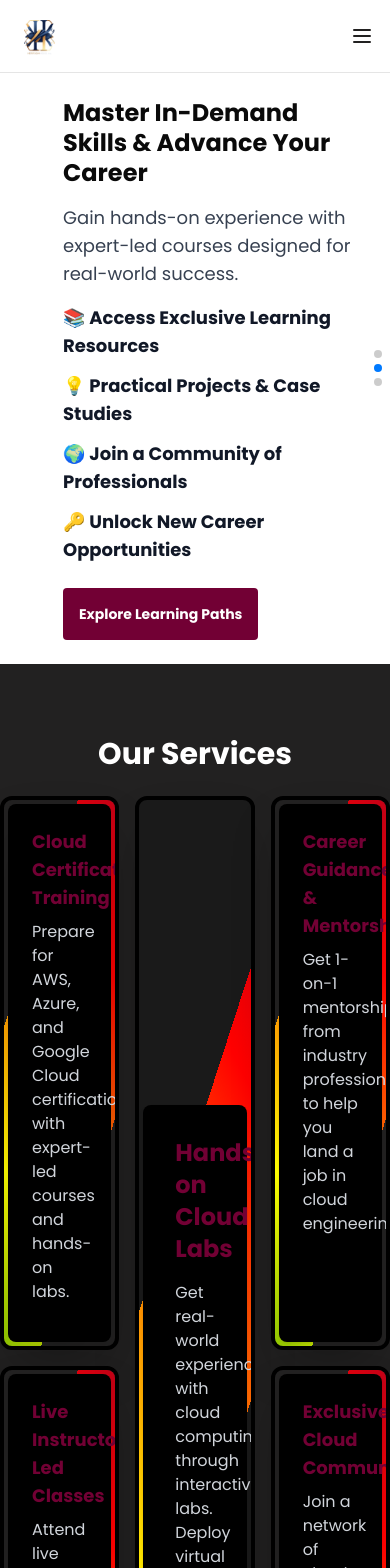
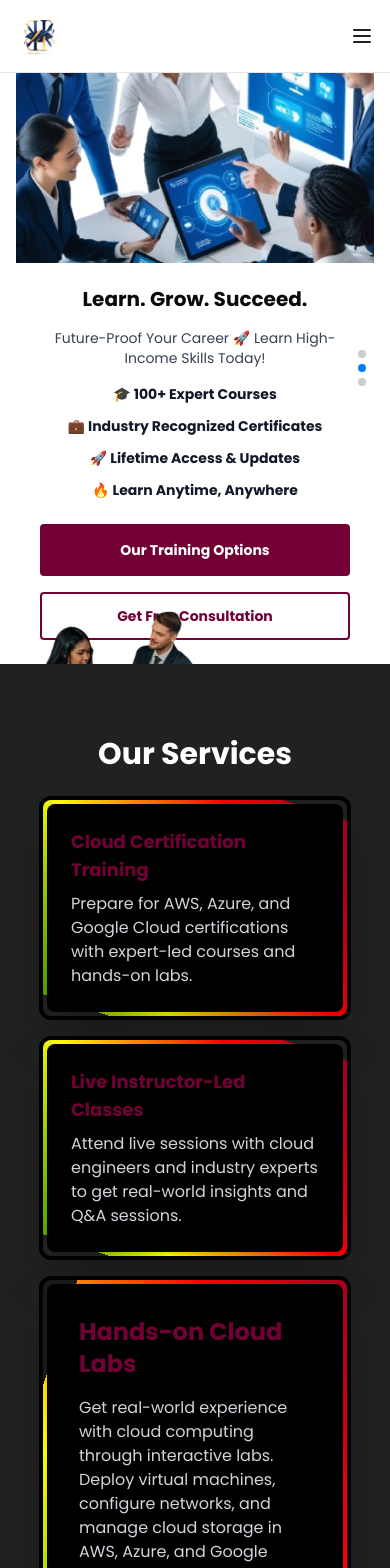
Before and after one commit to Justjoseph0/elearning, a React (Vite) app in the folder frontend/: page / in a window 390 px wide. Shown: the top 1568 px of the page. Built offline with nearby package versions, Linux system fonts and the light colour scheme.

Commit message:
Added Responsiveness

```diff
--- a/frontend/src/components/HomePage/HeroSlider.jsx
+++ b/frontend/src/components/HomePage/HeroSlider.jsx
@@ -8,14 +8,14 @@ import imageSlider from "/images/heroslider1.png";
 import imageSlider2 from "/images/heroslider2.png";
 import imageSlider3 from "/images/heroslider3.png";
 
-
 const HeroSlider = () => {
   const textVariants = {
     hidden: { opacity: 0, y: 20 },
     visible: (i) => ({ opacity: 1, y: 0, transition: { delay: i * 0.3 } }),
   };
+
   return (
-    <div className="relative h-[70vh] w-[90%] ml-auto flex space-y-20 items-center justify-center">
+    <div className="relative h-[70vh] w-full md:w-[90%] ml-auto flex items-center justify-center px-4 md:px-0">
       <Swiper
         direction={"vertical"}
         pagination={{ clickable: true }}
@@ -23,23 +23,22 @@ const HeroSlider = () => {
         modules={[Pagination, Autoplay]}
         className="h-full w-full"
       >
-        {/* Slide 1 */}
-        <SwiperSlide>
+        {[imageSlider, imageSlider2, imageSlider3].map((image, index) => (
+          <SwiperSlide key={index}>
             <motion.header
               initial={{ opacity: 0, y: 50 }}
               animate={{ opacity: 1, y: 0 }}
               transition={{ duration: 1 }}
-            className="relative flex flex-col-reverse md:flex-row justify-between h-full"
+              className="relative flex flex-col-reverse md:flex-row justify-between h-full items-center text-center md:text-left"
             >
-            {/* Left Side - Text */}
               <motion.div
                 initial={{ opacity: 0, x: -50 }}
                 animate={{ opacity: 1, x: 0 }}
                 transition={{ duration: 1, delay: 0.5 }}
-              className="w-full relative z-10 mt-16 bg-white md:bg-transparent p-6 md:p-0"
+                className="w-full md:w-1/2 relative z-10 bg-white md:bg-transparent p-6"
               >
                 <motion.h1
-                className="text-2xl md:text-4xl font-bold leading-tight"
+                  className="text-xl sm:text-2xl md:text-4xl font-bold leading-tight"
                   variants={textVariants}
                   initial="hidden"
                   animate="visible"
@@ -52,146 +51,64 @@ const HeroSlider = () => {
                   initial="hidden"
                   animate="visible"
                   custom={4}
-                className="text-lg md:text-xl mt-4 text-gray-700">
+                  className="text-sm sm:text-lg md:text-xl mt-4 text-gray-700"
+                >
                   Future-Proof Your Career 🚀 Learn High-Income Skills Today!
                 </motion.h3>
-
                 <motion.div
-                className="flex flex-col gap-3 mt-4 text-lg font-semibold text-gray-900"
+                  className="flex flex-col gap-3 mt-4 text-sm sm:text-lg font-semibold text-gray-900"
                   variants={textVariants}
                   initial="hidden"
                   animate="visible"
                   custom={6}
                 >
-                <span className="flex items-center gap-2">🎓 100+ Expert Courses</span>
-                <span className="flex items-center gap-2">💼 Industry Recognized Certificates</span>
-                <span className="flex items-center gap-2">🚀 Lifetime Access & Updates</span>
-                <span className="flex items-center gap-2">🔥 Learn Anytime, Anywhere</span>
+                  <span>🎓 100+ Expert Courses</span>
+                  <span>💼 Industry Recognized Certificates</span>
+                  <span>🚀 Lifetime Access & Updates</span>
+                  <span>🔥 Learn Anytime, Anywhere</span>
                 </motion.div>
-
                 <motion.div
                   variants={textVariants}
                   initial="hidden"
                   animate="visible"
                   custom={8}
-                className="mt-6 flex gap-4">
+                  className="mt-6 flex flex-col sm:flex-row gap-4 justify-center md:justify-start"
+                >
                   <motion.button
                     whileHover={{ scale: 0.9 }}
                     whileTap={{ scale: 0.5 }}
-                  className="bg-darkPurple text-sm font-semibold rounded text-white p-4 transition duration-300 ease-in-out hover:bg-hoverDark hover:shadow-lg"
+                    className="bg-[#720034] text-sm font-semibold rounded text-white p-4 transition duration-300 ease-in-out hover:bg-opacity-90"
                   >
                     Our Training Options
                   </motion.button>
                   <motion.button
                     whileHover={{ scale: 0.9 }}
                     whileTap={{ scale: 0.5 }}
-                  className="border-darkPurple border-2 text-darkPurple text-sm font-semibold rounded px-4 py-3 transition duration-300 ease-in-out hover:bg-hoverDark hover:border-none hover:py-4 hover:text-white hover:shadow-lg"
+                    className="border-[#720034] border-2 text-[#720034] text-sm font-semibold rounded px-4 py-3 transition duration-300 ease-in-out hover:bg-[#720034] hover:text-white"
                   >
                     Get Free Consultation
                   </motion.button>
                 </motion.div>
               </motion.div>
-
-            {/* Right Side - Image with animation */}
               <motion.div
                 initial={{ opacity: 0, scale: 0.9 }}
                 animate={{ opacity: 1, scale: 1 }}
                 transition={{ duration: 1, delay: 0.7 }}
-              className="md:w-[60%] absolute right-0 w-1/2"
+                className="w-full md:w-1/2"
               >
                 <motion.img
                   initial={{ opacity: 0, scale: 0.5 }}
                   animate={{ opacity: 1, scale: 1 }}
                   transition={{ duration: 1.2, ease: "easeOut", delay: 0.3 }}
-                src={imageSlider}
+                  src={image}
                   alt="Best Online Courses"
-                className="w-full h-[550px] object-cover"
+                  className="w-full h-[300px] sm:h-[400px] md:h-[550px] object-cover"
                 />
-              <div className="absolute hidden md:block inset-y-0 left-0 w-[30%] bg-gradient-to-r from-white to-transparent"></div>
               </motion.div>
             </motion.header>
           </SwiperSlide>
-
-        {/* Slide 2 */}
-        <SwiperSlide>
-          <header className="relative flex flex-col-reverse md:flex-row justify-between h-full">
-            {/* Left Side - Text */}
-            <div className="w-full relative z-10 mt-16 bg-white md:bg-transparent p-6 md:p-0">
-              {/* SEO-Optimized Heading */}
-              <h1 className="text-2xl md:text-4xl font-bold leading-tight max-w-2xl">
-                Master In-Demand Skills & Advance Your Career
-              </h1>
-              <h3 className="text-lg md:text-xl max-w-2xl mt-4 text-gray-700">
-                Gain hands-on experience with expert-led courses designed for real-world success.
-              </h3>
-
-              {/* 🔥 Key Highlights in a Column */}
-              <div className="flex flex-col gap-3 mt-4 text-lg font-semibold text-gray-900">
-                <span className="flex items-center gap-2">📚 Access Exclusive Learning Resources</span>
-                <span className="flex items-center gap-2">💡 Practical Projects & Case Studies</span>
-                <span className="flex items-center gap-2">🌍 Join a Community of Professionals</span>
-                <span className="flex items-center gap-2">🔑 Unlock New Career Opportunities</span>
-              </div>
-
-              {/* 📌 Call-to-Action Button */}
-              <div className="mt-6">
-                <button className="bg-darkPurple text-sm font-semibold rounded text-white p-4 transition duration-300 ease-in-out hover:bg-hoverDark hover:shadow-lg">
-                  Explore Learning Paths
-                </button>
-              </div>
-            </div>
-
-            {/* Right Side - Image with white overlay gradient */}
-            <div className="md:w-[60%] absolute right-0 w-1/2">
-              <img
-                src={imageSlider2}
-                alt="Best Online Courses"
-                className="w-full h-[550px] object-cover"
-              />
-              {/* White gradient flowing from text side into image */}
-              <div className="absolute hidden md:block inset-y-0 left-0 w-[30%] bg-gradient-to-r from-white to-transparent"></div>
-            </div>
-          </header>
-        </SwiperSlide>
-
-        {/* Slide 3 */}
-        <SwiperSlide>
-          <header className="relative flex flex-col-reverse md:flex-row justify-between h-full">
-            {/* Left Side - Text */}
-            <div className="w-full relative z-10 mt-16 bg-white md:bg-transparent p-6 md:p-0">
-              {/* SEO-Optimized About Us Heading */}
-              <h1 className="text-2xl md:text-4xl max-w-2xl font-bold leading-tight">
-                Empowering Learners, Transforming Futures
-              </h1>
-              <p className="text-lg md:text-xl mt-4 max-w-2xl text-gray-700">
-                We are dedicated to providing top-notch education, helping individuals and professionals gain real-world skills to thrive in their careers.
-              </p>
-
-              {/* 📌 Call-to-Action Button */}
-              <div className="mt-6">
-                <button className="bg-darkPurple text-sm font-semibold rounded text-white p-4 transition duration-300 ease-in-out hover:bg-hoverDark hover:shadow-lg">
-                  Learn More About Us
-                </button>
-              </div>
-            </div>
-
-
-            {/* Right Side - Image with white overlay gradient */}
-            <div className="md:w-[60%] absolute right-0 w-1/2">
-              <img
-                src={imageSlider3}
-                alt="Best Online Courses"
-                className="w-full h-[550px] object-cover"
-              />
-              {/* White gradient flowing from text side into image */}
-              <div className="absolute hidden md:block inset-y-0 left-0 w-[30%] bg-gradient-to-r from-white to-transparent"></div>
-            </div>
-          </header>
-        </SwiperSlide>
-
+        ))}
       </Swiper>
-
-      {/* Pagination on the left */}
       <div className="swiper-pagination absolute left-4 bottom-10"></div>
     </div>
   );
--- a/frontend/src/components/HomePage/OurServices.jsx
+++ b/frontend/src/components/HomePage/OurServices.jsx
@@ -2,9 +2,9 @@ import React from 'react'
 
 const OurServices = () => {
   return (
-    <section className='mx-auto md:w-[80%] py-10'>
+    <section className='mx-auto w-[80%] py-10'>
         <h2 className='text-3xl text-center font-bold text-light mb-6'>Our Services</h2>
-        <article className="grid grid-cols-3 gap-4 w-full h-full">
+        <article className="grid grid-cols-1 gap-4 w-full h-full">
             {/* Left Side - 2 Smaller Grid Items */}
             <div className="flex flex-col space-y-4">
                 <div className='bg-customDark border-4 border-black p-1 rounded-xl h-full shadow-2xl card  '>
@@ -28,7 +28,7 @@ const OurServices = () => {
             {/* Center - 1 Large Grid Item */}
 
             <div className="flex items-center justify-center h-full bg-lightDark border-4 border-black p-1 rounded-xl shadow-2xl card ">
-                <div className="bg-dark text-white p-8 rounded-lg shadow-md w-full h-[60vh] card-content">
+                <div className="bg-dark text-white p-8 rounded-lg shadow-md w-full h-auto card-content">
                     <h2 className="text-2xl text-darkPurple font-bold mb-4">Hands-on Cloud Labs</h2>
                     <p className="text-gray-300">
                         Get real-world experience with cloud computing through interactive labs. Deploy virtual machines, configure networks,
```
Lines whose indentation alone changed are shown as unchanged.
